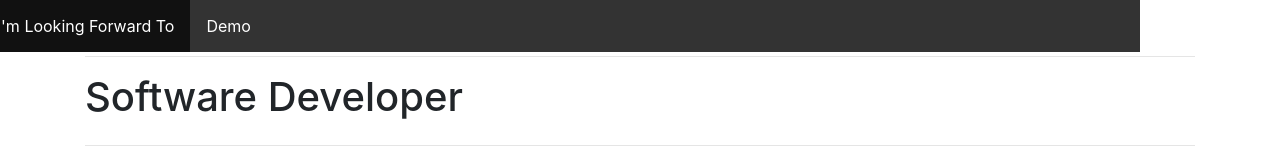
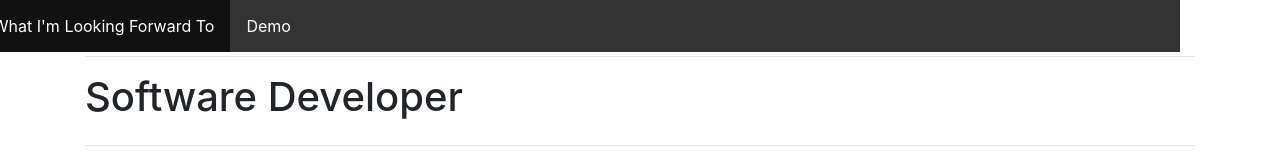
Before and after one commit to AscendTropicz34/websitee, a plain HTML site: page index.html in a window 1280 px wide. Shown: the top 160 px of the page. Drawn offline with nearby package versions, Linux system fonts and the light colour scheme.

Commit message:
Update styles.css

```diff
--- a/styles.css
+++ b/styles.css
@@ -6,7 +6,7 @@
     text-align: center;
     width: 100%;
     top: 0px;
-    margin-left: -140px;
+    margin-left: -100px;
     height: 40px;
 }
 ul li a:link {
```
